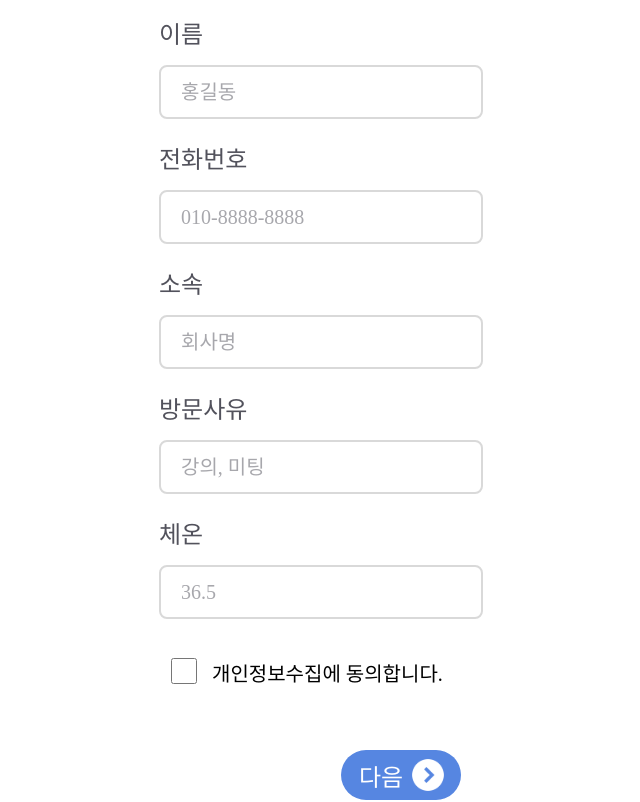
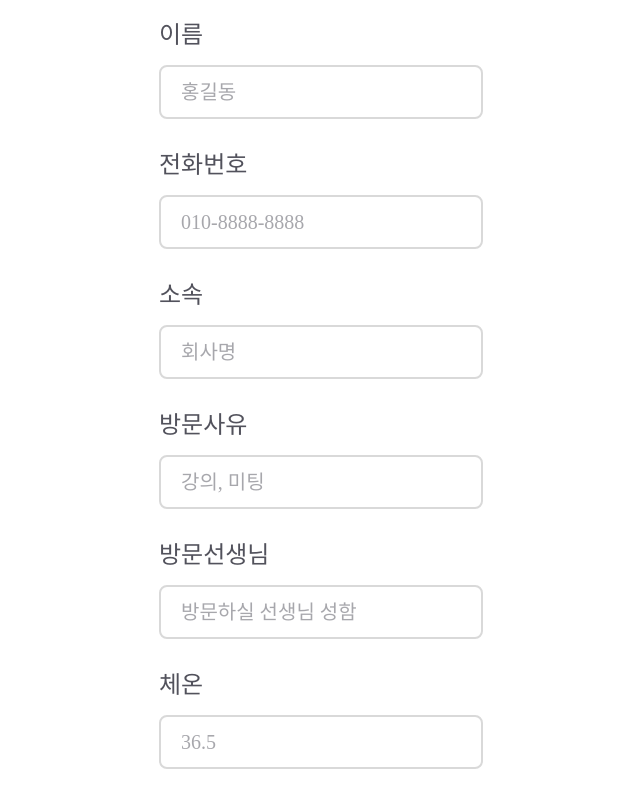
Before and after one commit to Resten1497/Entry_FrontTest, a React (Create React App) app: page /regist in a window 1280 px wide. Shown: the top 802 px of the page, without its empty margins (319-959 px from the left). Built offline with nearby package versions, Linux system fonts and the light colour scheme; a web font is replaced by a local one.

Commit message:
input page input add

```diff
--- a/src/container/InputContainer/index.jsx
+++ b/src/container/InputContainer/index.jsx
@@ -125,6 +125,22 @@ function InputContainer() {
           </Error>
         </Lable>
         <Lable>
+          <Title>방문선생님</Title>
+          <StyledInput
+            type="text"
+            name="visitorPerson"
+            placeholder="방문하실 선생님 성함"
+            autoComplete="off"
+            {...register("visitorPerson", {
+              required: true,
+            })}
+          />
+          <Error>
+            {errors.visitorPerson?.type === "required" &&
+              "방문하실 선생님 성함을 입력해주세요!"}
+          </Error>
+        </Lable>
+        <Lable>
           <Title>체온</Title>
           <StyledInput
             type="text"
@@ -187,7 +203,7 @@ const Form = styled.form`
 `;
 
 const Lable = styled.label`
-  height: 125px;
+  height: 130px;
 `;
 
 const Title = styled.p`
```
